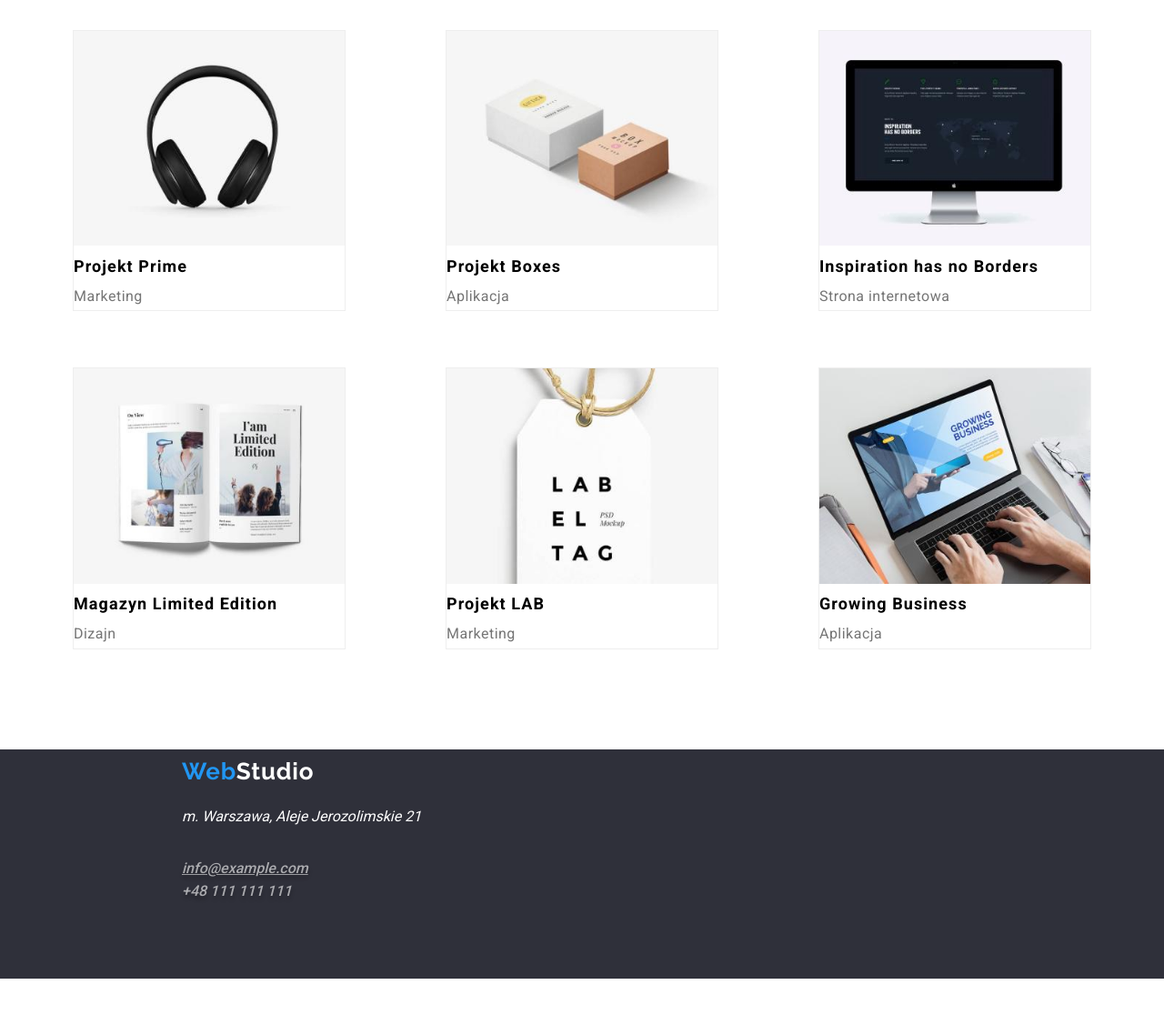
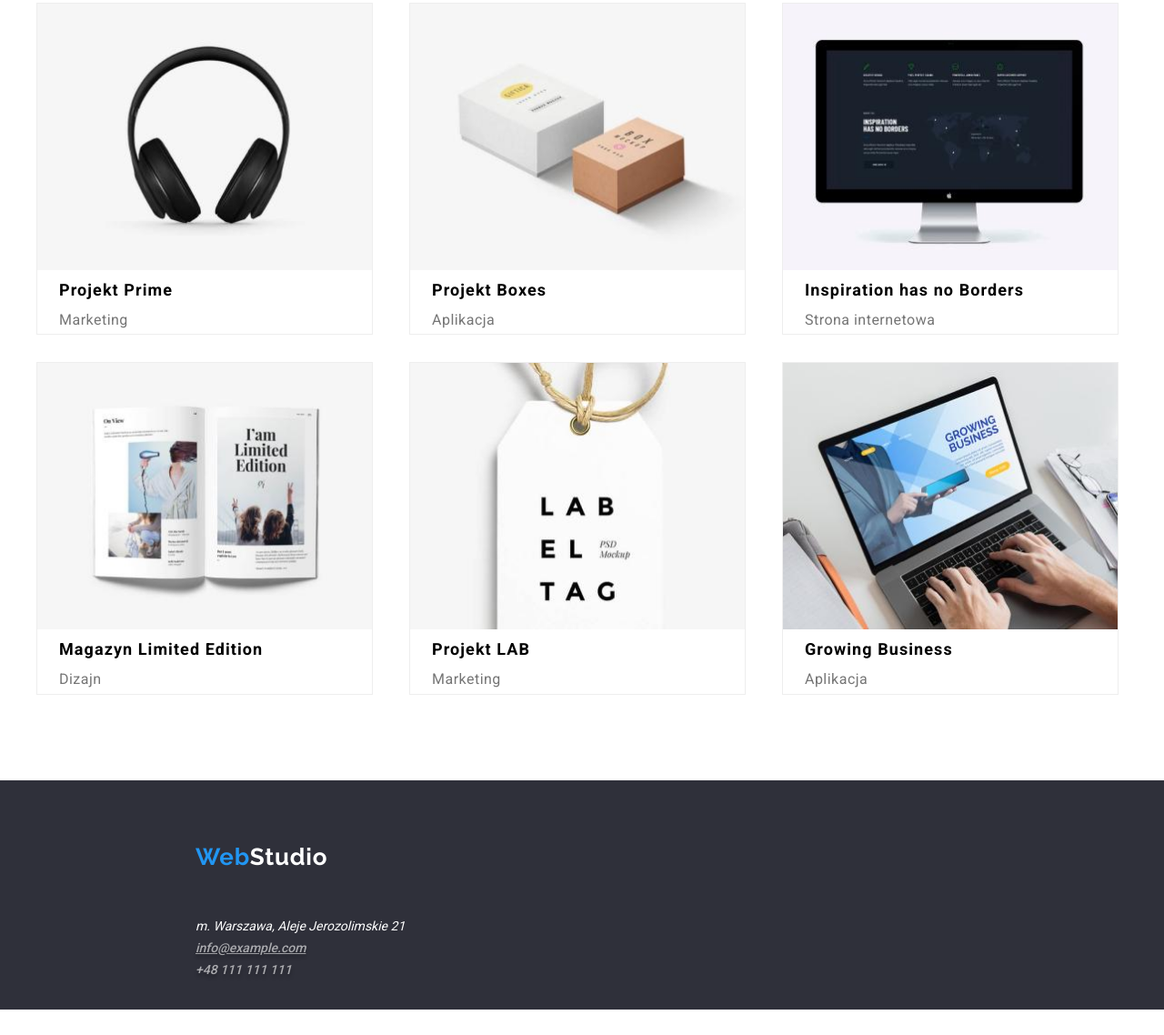
Before and after one commit to MarekPapiernik/goit-markup-hw-03, a plain HTML site: page portfolio.html in a window 1280 px wide. Shown: the part 617-1755 px from the top of the page at 91% size. Before the commit the page ends 1693 px from the top, so only its background shows below. Drawn offline with nearby package versions, Linux system fonts and the light colour scheme.

Commit message:
portfolio end 1
one

```diff
--- a/css/positioning.css
+++ b/css/positioning.css
@@ -21,14 +21,6 @@ menu {
   gap: 50px;
   margin: 32px 0px 32px 371px;
 }
-.port-fotos {
-  display: flex;
-  flex-wrap: wrap;
-  gap: 30px;
-  padding: 0px;
-  list-style: none;
-  justify-content: center;
-}
 .button-list-port {
   display: flex;
   flex-wrap: wrap;
@@ -37,9 +29,18 @@ menu {
   list-style: none;
   justify-content: center;
 }
+.port-fotos {
+  display: flex;
+  flex-wrap: wrap;
+  gap: 30px;
+  padding: 0;
+  list-style-type: none;
+  justify-content: center;
+}
+
 .foto-list {
   flex-direction: column;
-  margin: unset;
+
   flex-basis: calc((100% - 60px) / 3);
 }
 img {
@@ -49,7 +50,7 @@ img {
 }
 .first-baby {
   display: flex;
-  gap: 93;
+
   align-items: center;
 }
 .second-baby {
@@ -58,12 +59,30 @@ img {
   margin-left: 364px;
 }
 figure {
+  margin: 0px;
   border: 1px solid #eeeeee;
+  width: 370px;
 }
 header {
-  border: 1px solid #ececec;
-  margin-bottom: 94px;
+  border-bottom: 1px solid #ececec;
+
+  width: 1600px;
+  align-items: center;
+  margin: auto;
 }
 main {
   margin-bottom: 94px;
+  margin-top: 94px;
 }
+.portfolio-bottom-logo {
+  padding: 60px 1040px 20px 15px;
+}
+.foot-adress {
+  color: var(--background-color);
+  padding: 20px 938px 60px 15px;
+  font-size: 14px;
+  line-height: 1.7;
+}
+address {
+  gap: 9px;
+}
--- a/css/styles.css
+++ b/css/styles.css
@@ -24,7 +24,7 @@ body {
   font-family: "Raleway";
   font-weight: 700;
   font-size: 26px;
-  line-height: 1.19;
+  line-height: 1.2;
   margin-top: 24px;
 
   /* identical to box height */
@@ -51,12 +51,12 @@ body {
 
   color: var(--background-color);
 }
-p {
-  color: var(--background-color);
-}
+
 footer {
   width: 1600px;
   height: 252px;
+  display: flex;
+  margin: auto;
   background: #2f303a;
 }
 a {
@@ -135,17 +135,19 @@ p1 {
   font-weight: 700;
   font-size: 18px;
   line-height: 2;
-
+  text-align: center;
+  padding: 20px 24px 4px 24px;
   /* identical to box height, or 200% */
   letter-spacing: 0.06em;
 }
 p2 {
   font-size: 16px;
   line-height: 1.9;
+  padding: 4px 24px 20px 24px;
 
   /* identical to box height, or 188% */
   letter-spacing: 0.03em;
-
+  text-align: center;
   color: var(--gray-color);
 }
 p3 {
--- a/portfolio.html
+++ b/portfolio.html
@@ -209,17 +209,20 @@
     </main>
     <footer>
       <div class="container">
-        <a href="/goit-markup-hw-01/index.html">
-          <span class="blue">Web</span><span class="logo-white">Studio</span></a
-        >
-        <address>
-          <p>m. Warszawa, Aleje Jerozolimskie 21</p>
-          <br />
+        <div class="portfolio-bottom-logo">
+          <a href="/goit-markup-hw-01/index.html">
+            <span class="blue">Web</span
+            ><span class="logo-white">Studio</span></a
+          >
+        </div>
+        <address class="foot-adress">
+          m. Warszawa, Aleje Jerozolimskie 21<br />
           <span class="email-underline"
             ><a class="buttons" href="mailto:info@example.com"
               >info@example.com</a
             ></span
-          ><br />
+          >
+          <br />
           <a class="buttons" href="tel:48111111111">+48 111 111 111</a>
         </address>
       </div>
```
